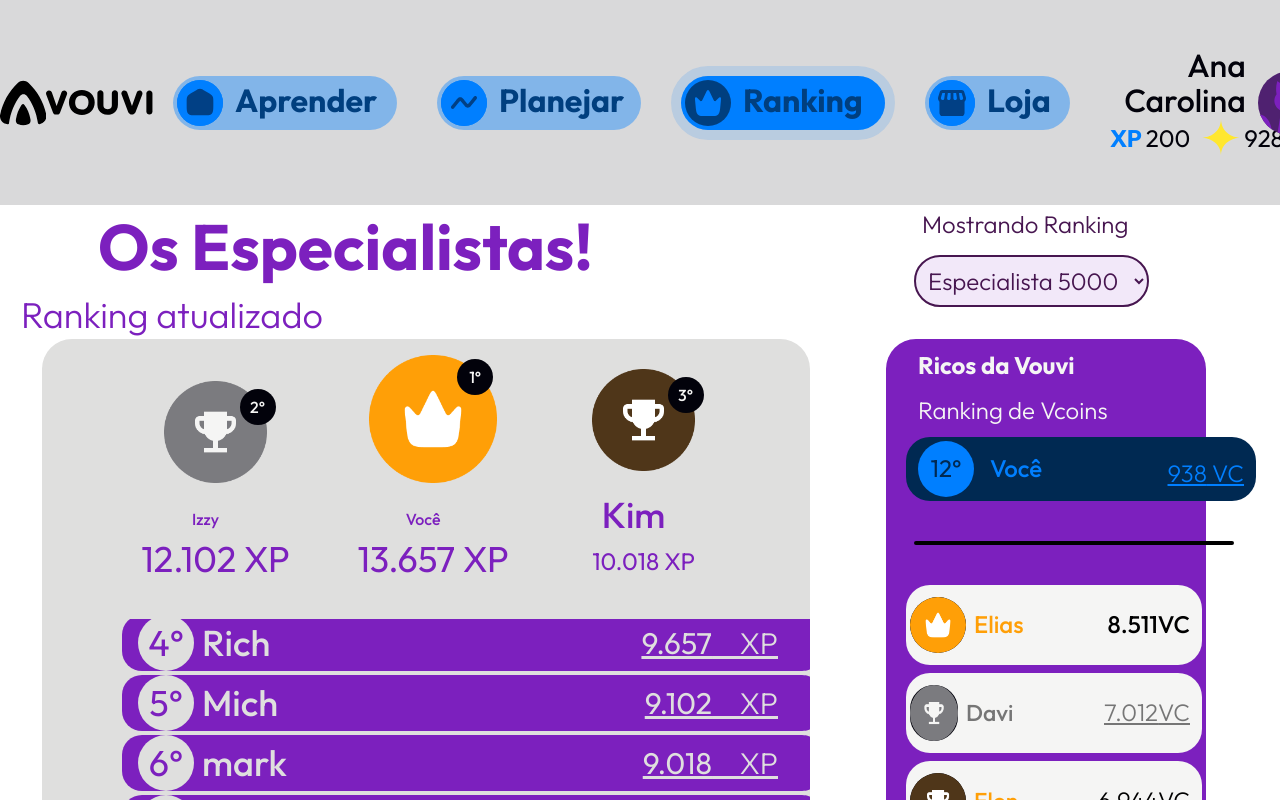
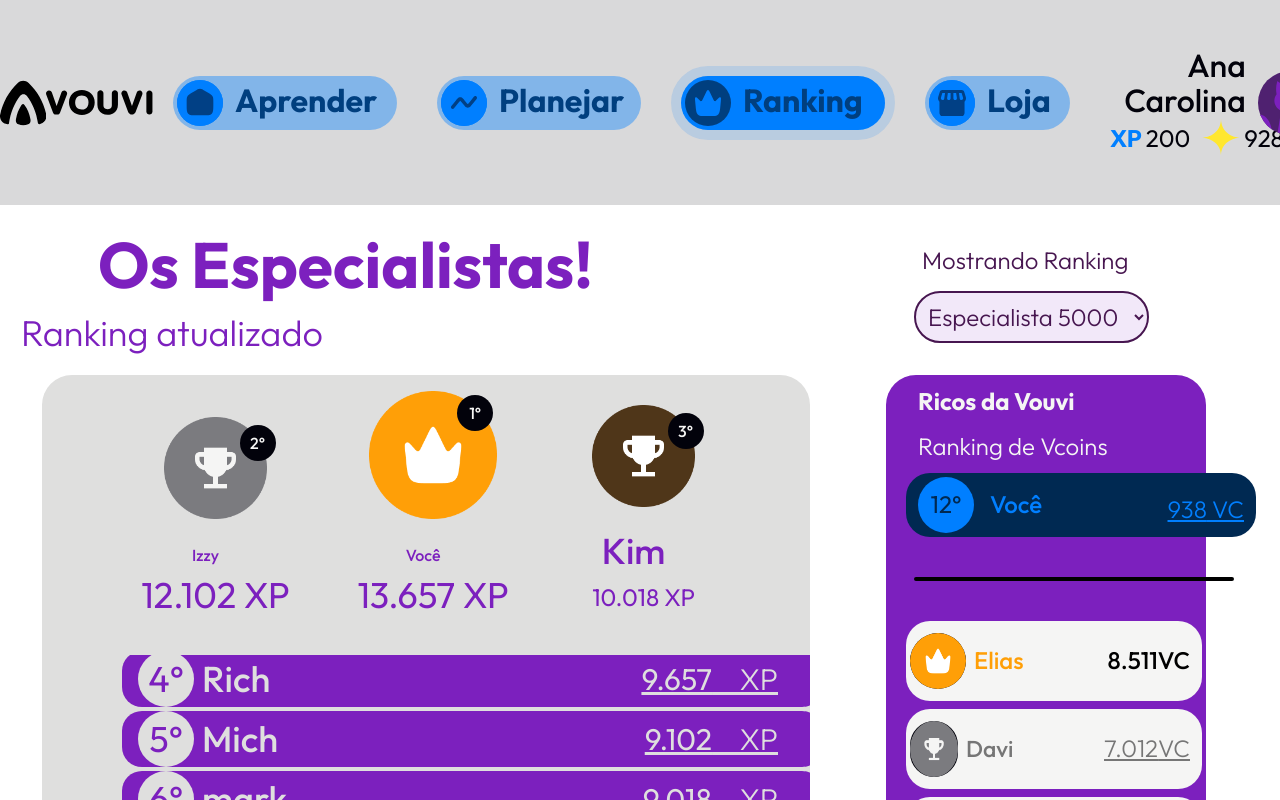
Before and after one commit to yanrafael/vouvi-frontend-client, a React (Vite) app: page /vouvi-frontend-client/ranking in a window 1280 px wide. Shown: the top 800 px of the page. Built offline with nearby package versions, Linux system fonts and the light colour scheme.

Commit message:
atualização
....

```diff
--- a/src/pages/Rank/Ranking.jsx
+++ b/src/pages/Rank/Ranking.jsx
@@ -73,7 +73,7 @@ const Ranking = () => {
           </p>
         </div>
         <div className="md:flex hidden w-1/5 flex-col  relative md:-top-14">
-          <p className="lg:text-md font-light text-[#471650] md:text-[24px] dark:text-white md:ml-[499px]  lg:-ml-8 md:text-nowrap mr-44 lg:m-3  md:m-1 lg:mt-5">
+          <p className="lg:text-md font-light text-[#471650] md:text-[24px] dark:text-white md:ml-[499px]  lg:-ml-8 md:text-nowrap mr-44 lg:m-3  md:m-1 lg:mt-14">
             Mostrando Ranking
           </p>
           <div className="relative w-fit  ">
```
